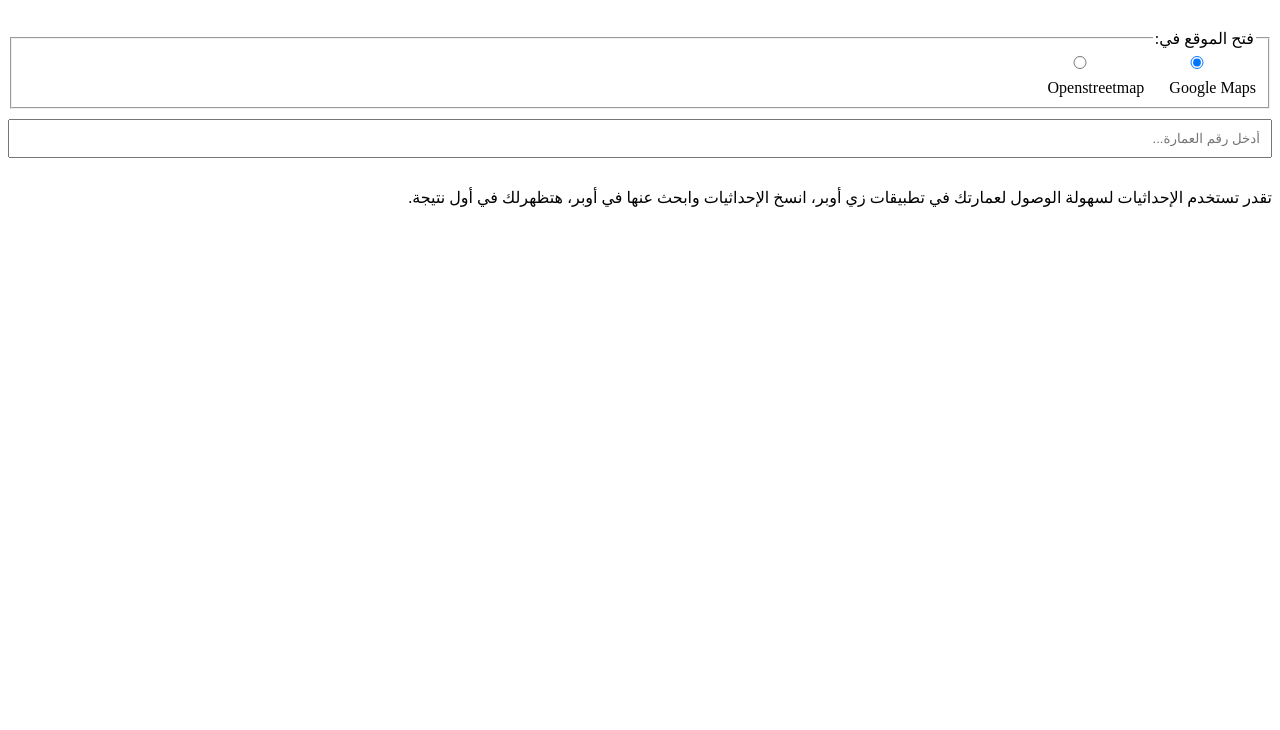
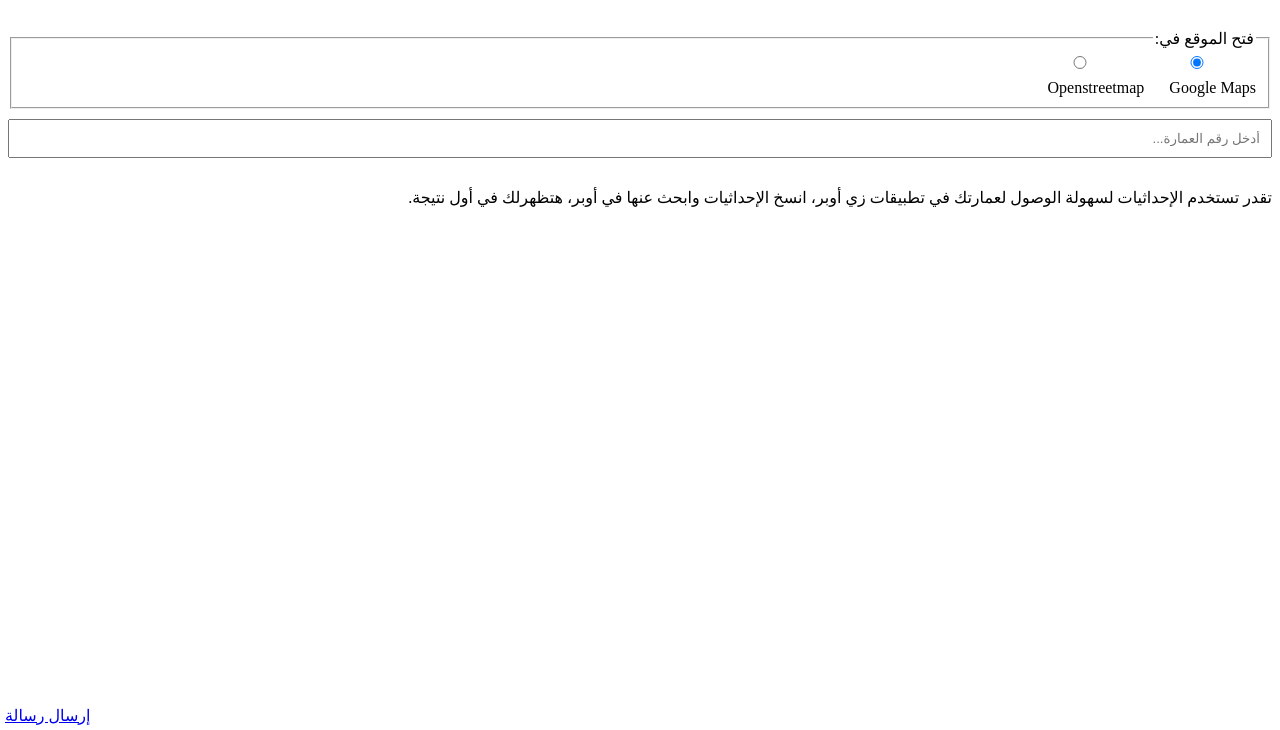
Before and after one commit to gardeniacity/gardeniacity.github.io, a plain HTML site: page index.html in a window 1280 px wide. Shown: the part 70-800 px from the top of the page. Drawn offline with Linux system fonts and the light colour scheme.

Commit message:
Update index.html

```diff
--- a/index.html
+++ b/index.html
@@ -27,6 +27,9 @@
     <ul id="suggestions"></ul>
     <span>تقدر تستخدم الإحداثيات لسهولة الوصول لعمارتك في تطبيقات زي أوبر، انسخ الإحداثيات وابحث عنها في أوبر، هتظهرلك
       في أول نتيجة.</span>
+  </div>
+  <div style="position: absolute; bottom: 5px;left:5px">
+    <a href="mailto:thinkbeforeyousubmit@gmail.com?subject=اقتراح - gardeniacity.github.io">إرسال رسالة</a>
   </div>
   <script src="data.js"></script>
   <script>
```
